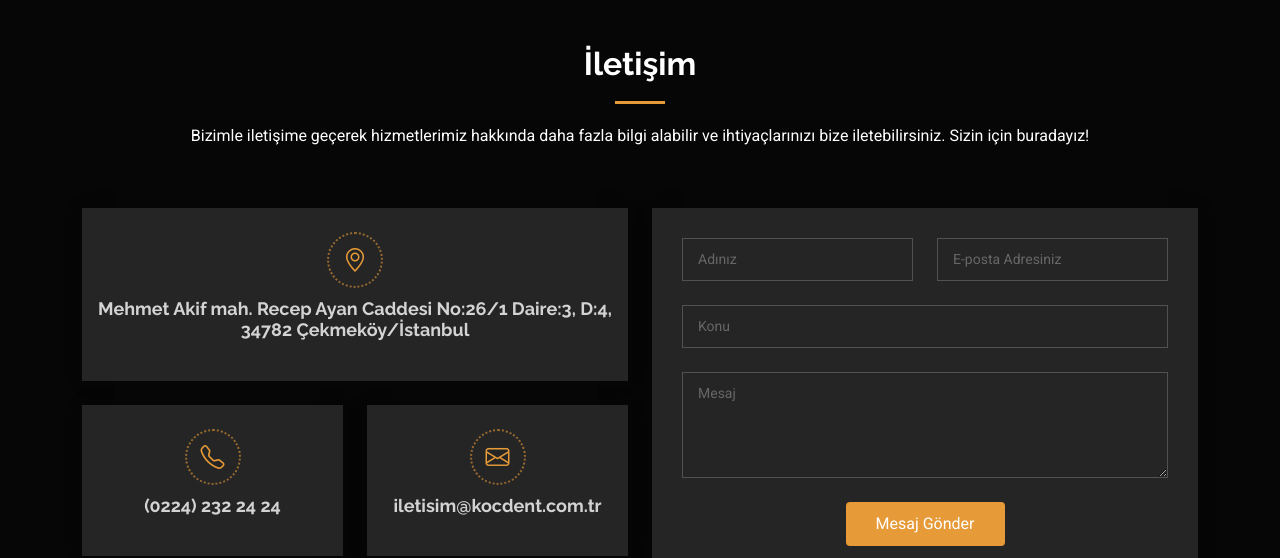
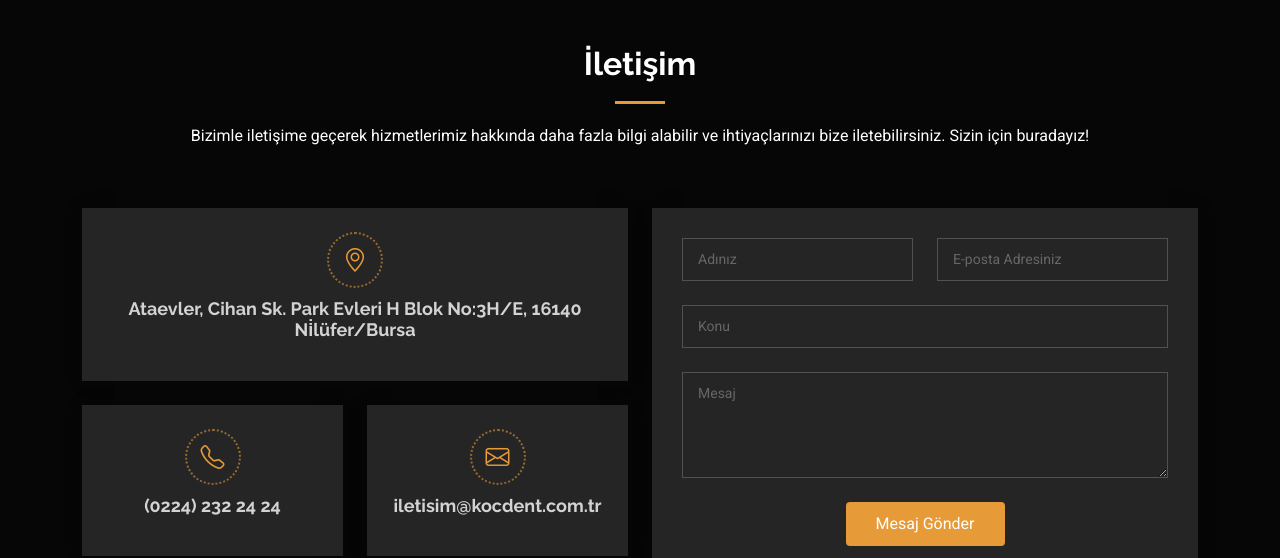
Before and after one commit to uguralpyildiz/kocdent, a plain HTML site: page about.html in a window 1280 px wide. Shown: the part 2376-2934 px from the top of the page. Drawn offline with Linux system fonts and the light colour scheme.

Commit message:
Add files via upload

```diff
--- a/about.html
+++ b/about.html
@@ -396,9 +396,7 @@
               <div class="col-lg-12">
                 <div class="info-item d-flex flex-column justify-content-center align-items-center" data-aos="fade-up" data-aos-delay="200">
                   <i class="bi bi-geo-alt"></i>
-                  <h3 class="text-center">Mehmet Akif mah. Recep Ayan Caddesi
-                  No:26/1 Daire:3, D:4, 34782
-                  Çekmeköy/İstanbul</h3>
+                  <h3 class="text-center">Ataevler, Cihan Sk. Park Evleri H Blok No:3H/E, 16140 Ni̇lüfer/Bursa</h3>
 
                 </div>
               </div><!-- End Info Item -->
```
Also changed, not shown: contact.html (+1 -3 lines), hakkimizda.html (+1 -3 lines), iletisim.html (+1 -3 lines), index.html (+1 -3 lines).
